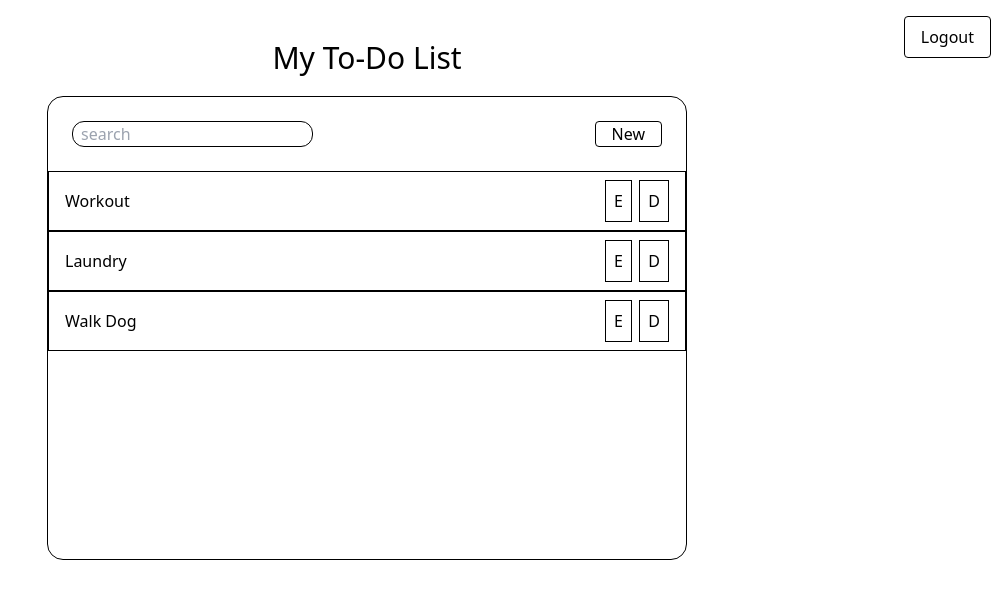
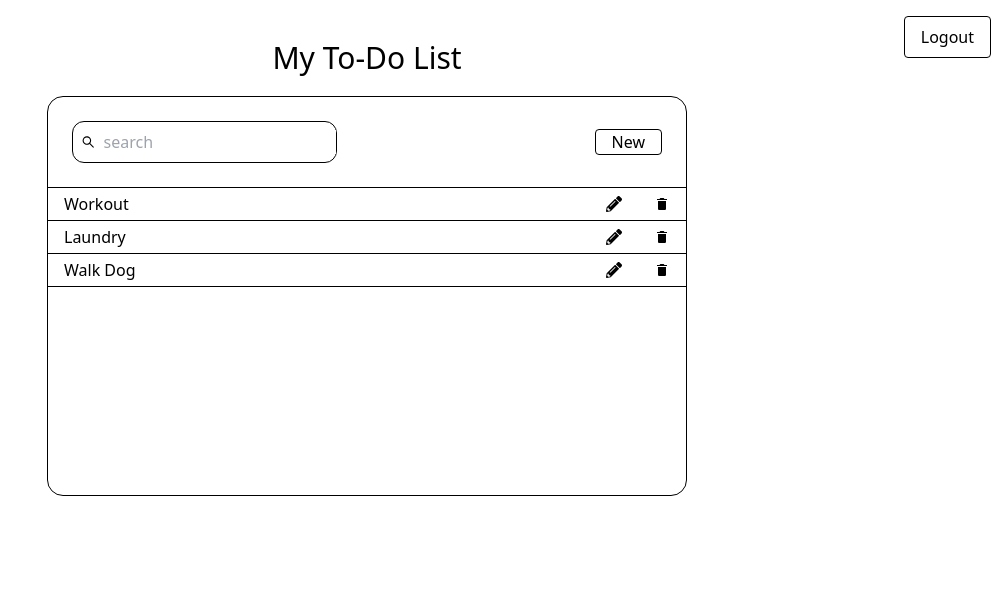
Before and after one commit to CharlesCarr/todo-app, a React (Vite) app: page /list in a window 1280 px wide. Shown: the top 598 px of the page, without its empty margins (273-1280 px from the left). Built offline with nearby package versions, Linux system fonts and the light colour scheme.

Commit message:
feat: add react-icons

```diff
--- a/package.json
+++ b/package.json
@@ -12,6 +12,7 @@
     "react": "^18.2.0",
     "react-dom": "^18.2.0",
     "react-hook-form": "^7.39.3",
+    "react-icons": "^4.6.0",
     "react-router-dom": "^6.4.3"
   },
   "devDependencies": {
--- a/src/components/Form.tsx
+++ b/src/components/Form.tsx
@@ -1,4 +1,6 @@
 import { useForm, SubmitHandler } from "react-hook-form";
+import { AiTwotoneLock } from "react-icons/ai";
+import { BsFillPersonFill } from "react-icons/bs";
 
 type Inputs = {
   email: string;
@@ -18,10 +20,16 @@ export default function Form() {
   console.log(errors);
 
   return (
-      <form onSubmit={handleSubmit(onSubmit)} className="form">
-        <label>Email</label>
+    <form
+      onSubmit={handleSubmit(onSubmit)}
+      className="flex flex-col w-1/2 justify-center items-center pt-3"
+    >
+      <label className="w-1/2">Email</label>
+      <div className="flex items-center justify-start border border-black rounded w-1/2 pl-2 mb-3">
+        <BsFillPersonFill className="mr-2" />
         <input
           placeholder="user@rapptrlabs.com"
+          className="w-full focus:border-none"
           {...register("email", {
             required: "Not a valid email",
             pattern: {
@@ -34,11 +42,15 @@ export default function Form() {
             },
           })}
         />
-        {errors.email && <span>{errors.email.message}</span>}
+      </div>
+      {errors.email && <span className="text-red-600">{errors.email.message}</span>}
 
-        <label>Password</label>
+      <label className="w-1/2">Password</label>
+      <div className="flex items-center justify-start border border-black rounded w-1/2 pl-2 mb-6">
+        <AiTwotoneLock className="mr-2" />
         <input
           type="password"
+          className="w-full"
           placeholder="Must be at least 4 characters"
           {...register("password", {
             required: "Not a valid password",
@@ -52,9 +64,14 @@ export default function Form() {
             },
           })}
         />
-        {errors.password && <span>Not a valid password</span>}
+      </div>
+      {errors.password && <span className="text-red-600">Not a valid password</span>}
 
-        <input type="submit" value="Login" className={!errors ? "btn" : "btn-error"} />
-      </form>
+      <input
+        type="submit"
+        value="Login"
+        className="w-20 border border-black py-2 px-4 rounded-xl cursor-pointer"
+      />
+    </form>
   );
 }
--- a/src/components/ListItem.tsx
+++ b/src/components/ListItem.tsx
@@ -1,5 +1,7 @@
 import { useState } from "react";
 import { listData } from "../pages/ListPage";
+import { FaPencilAlt } from "react-icons/fa";
+import { IoMdTrash } from "react-icons/io";
 
 interface ListItemProps {
   id: number;
@@ -13,30 +15,33 @@ const ListItem = ({ id, item, listItems, setListItems }: ListItemProps) => {
   console.log(id);
 
   const removeItem = (itemState: listData) => {
-    const filteredItems = listItems.filter((item: listData) => item.text !== itemState.text);
+    const filteredItems = listItems.filter(
+      (item: listData) => item.text !== itemState.text
+    );
     setListItems(filteredItems);
   };
 
   const saveEditHandler = () => {
     // local list item update
-    setItemState((prev) => ({...prev, edit: false}))
+    setItemState((prev) => ({ ...prev, edit: false }));
     // full list update
     const updatedList = listItems.map((item: listData) => {
-        if (item.id === itemState.id) {
-            item.text = itemState.text;
-        }
-        return item;
+      if (item.id === itemState.id) {
+        item.text = itemState.text;
+      }
+      return item;
     });
     setListItems(updatedList);
-  }
-
+  };
 
   return (
-    <li className="w-full border border-black flex justify-between items-center">
+    <li className="w-full border-b border-black flex justify-between items-center">
       {itemState.edit ? (
         <input
           value={itemState.text}
-          onChange={(e) => setItemState((prev) => ({...prev, text: e.target.value }))}
+          onChange={(e) =>
+            setItemState((prev) => ({ ...prev, text: e.target.value }))
+          }
           className="border border-black pl-2 ml-4"
         />
       ) : (
@@ -53,18 +58,15 @@ const ListItem = ({ id, item, listItems, setListItems }: ListItemProps) => {
           </button>
         ) : (
           <>
-            <p
-              className="border border-black p-2"
-              onClick={() => setItemState((prev) => ({...prev, edit: true }))}
-            >
-              E
-            </p>
-            <p
-              className="border border-black p-2"
+            <FaPencilAlt
+              className="w-4 h-4 cursor-pointer"
+              onClick={() => setItemState((prev) => ({ ...prev, edit: true }))}
+            />
+
+            <IoMdTrash
+              className="w-4 h-4 cursor-pointer"
               onClick={() => removeItem(itemState)}
-            >
-              D
-            </p>
+            />
           </>
         )}
       </div>
--- a/src/pages/ListPage.tsx
+++ b/src/pages/ListPage.tsx
@@ -1,6 +1,7 @@
 import { useEffect, useState } from "react";
 import { useNavigate } from "react-router-dom";
 import ListItem from "../components/ListItem";
+import { AiOutlineSearch } from "react-icons/ai";
 export interface listData {
   id: number;
   text: string;
@@ -32,9 +33,11 @@ const ListPage = () => {
   const navigate = useNavigate();
 
   useEffect(() => {
-    if (searchInput != '') {
+    if (searchInput != "") {
       const lowerSearch = searchInput.toLowerCase();
-      const filteredListItems = listItems.filter((item: listData) => (item.text.toLowerCase().includes(lowerSearch)));
+      const filteredListItems = listItems.filter((item: listData) =>
+        item.text.toLowerCase().includes(lowerSearch)
+      );
       setFilteredItems(filteredListItems);
     } else {
       setFilteredItems(null);
@@ -66,12 +69,16 @@ const ListPage = () => {
       </button>
 
       <div className="border border-black rounded-2xl w-1/2 flex flex-col justify-center items-center">
-        <div className="w-full flex justify-between items-center p-6">
-          <input
-            placeholder="search"
-            className="border border-black rounded-xl pl-2"
-            onChange={(e) => setSearchInput(e.target.value)}
-          ></input>
+        <div className="w-full flex justify-between items-center p-6 border-b border-black">
+          <div className="flex justify-start items-center border border-black rounded-xl py-2">
+            <AiOutlineSearch className="pl-2 w-6 h-6" />
+            <input
+              placeholder="search"
+              className="pl-2 w-full border-none outline-none"
+              onChange={(e) => setSearchInput(e.target.value)}
+            />
+          </div>
+
           <button
             className="border border-black rounded p-y-2 px-4"
             onClick={addItem}
--- a/src/pages/LoginPage.tsx
+++ b/src/pages/LoginPage.tsx
@@ -2,8 +2,8 @@ import Form from "../components/Form";
 
 export default function LoginPage() {
   return (
-    <div className="test">
-      <h1>Rapptr Labs</h1>
+    <div className="w-full h-full flex flex-col justify-center items-center">
+      <h1 className="mt-20 text-3xl font-bold">Rapptr Labs</h1>
 
       <Form />
     </div>
```
Also changed, not shown: 1 other file (tests, documents, lock files or other folders).
